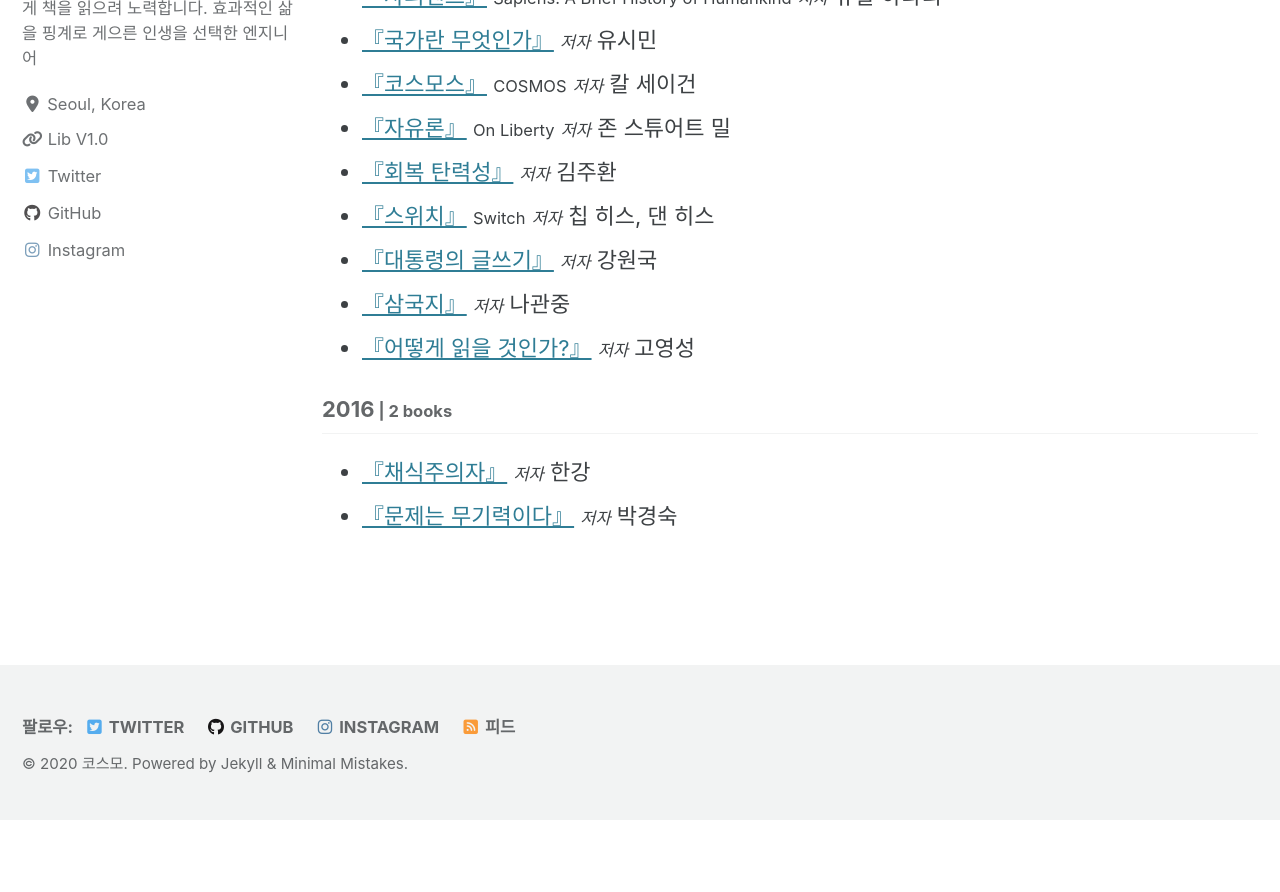
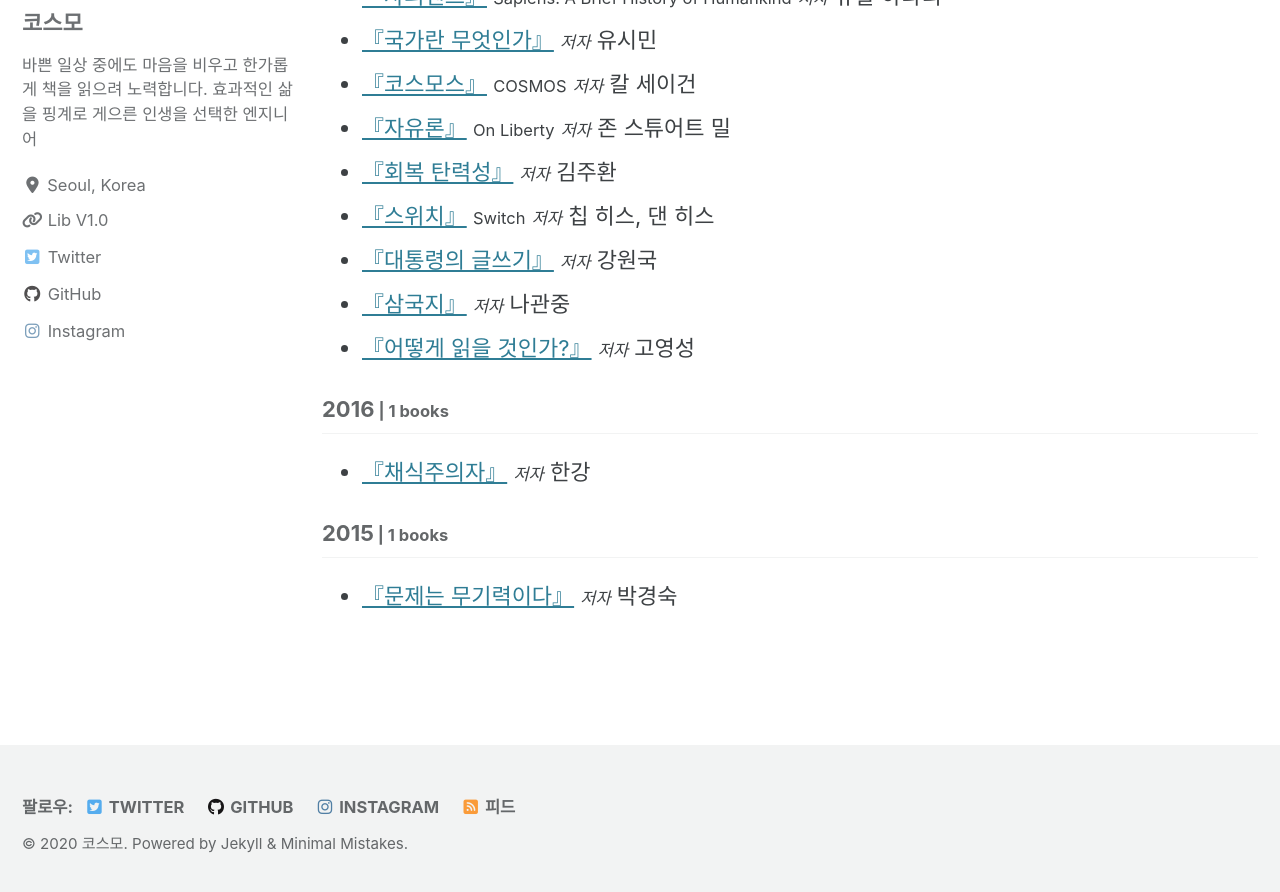
Before and after one commit to deftone2000/cosmo-s-archive, a Jekyll site: the page built from _pages/reading-list.html, in a window 1280 px wide and 900 px high, scrolled down 3541 px. Shown: the top 892 px of the window. Built offline with Jekyll 4.4.1, drawn with Linux system fonts in a browser that asks for light colours; cached includes are drawn as plain includes; nearby versions of some CDN libraries; comment, search, counter and statistics services are not loaded; a style sheet for code colours, icons or effects is not loaded; before the commit the page ends 4361 px from its top, so only the background shows below that.

Commit message:
no message

```diff
--- a/_data/reading.yml
+++ b/_data/reading.yml
@@ -775,6 +775,9 @@ list:
         pub_info:
         post_link: /책리뷰/vegetarian/
 
+  - year: "2015"
+    books:
+
       - title: 문제는 무기력이다
         post_title: 무기력과의 전쟁
         ori_title:
```
